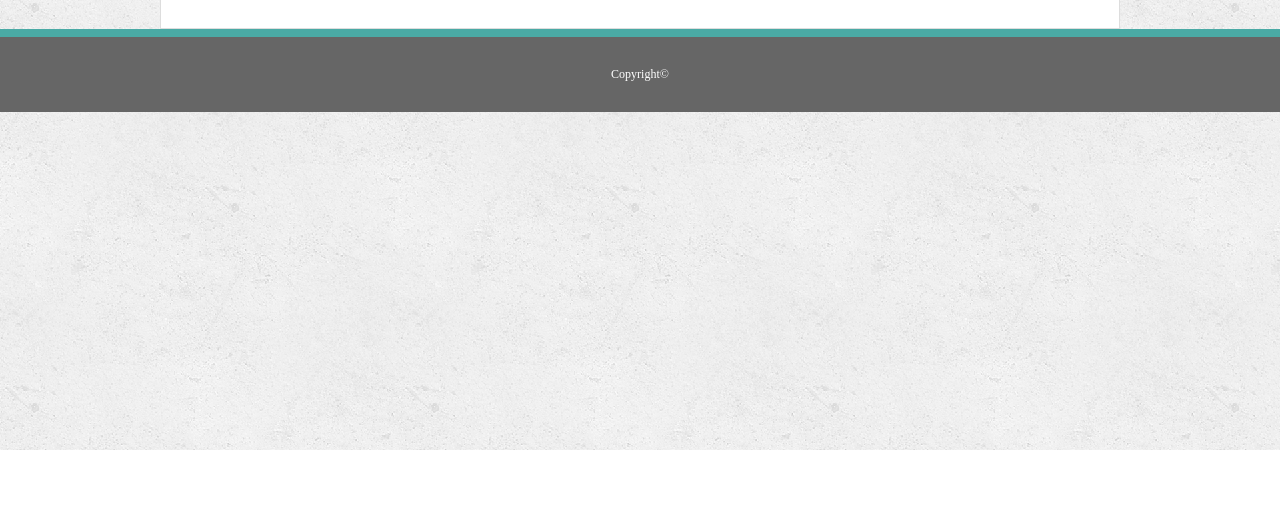
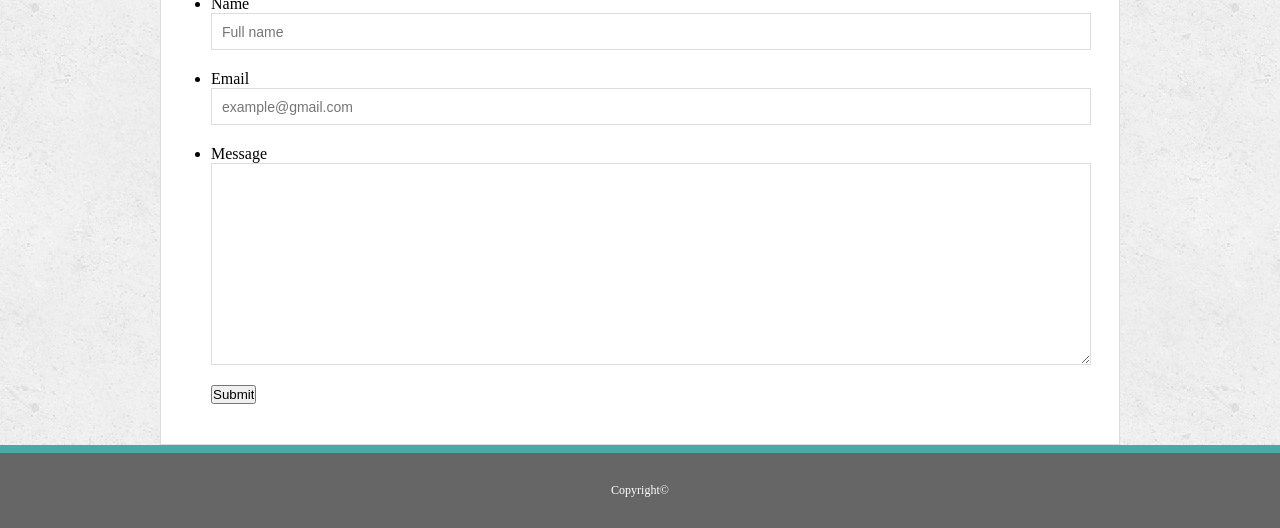
Before and after one commit to NSGuliyev/Grid-Mini-Projects, a plain HTML site: page contact.html in a window 1280 px wide. Shown: the part 350-878 px from the top of the page. Before the commit the page ends 800 px from the top, so only its background shows below. Drawn offline with Linux system fonts and the light colour scheme.

Commit message:
new update

```diff
--- a/contact.html
+++ b/contact.html
@@ -15,9 +15,15 @@
           <a href="index.html">Nasimi Guliyev</a>
         </div>
         <ul class="navigation">
-            <a href="index.html"><li>About</li></a>
-            <a href="portfolio.html"><li>Portfolio</li></a>
-            <a href="contact.html"><li>Contact</li></a>
+          <a href="index.html">
+            <li>About</li>
+          </a>
+          <a href="portfolio.html">
+            <li>Portfolio</li>
+          </a>
+          <a href="contact.html">
+            <li>Contact</li>
+          </a>
         </ul>
       </div>
     </div>
@@ -27,11 +33,11 @@
     <section class="main-section">
       <h1>Contact</h1>
 
-      <form>
+      <form id="contact-form">
         <ul>
           <li>
             <label for="name">Name</label>
-            <input type="text" id="name" name="name" placeholder="John Smith" required="required">
+            <input type="text" id="name" name="name" placeholder="Full name" required="required">
           </li>
           <li>
             <label for="email">Email</label>
@@ -44,10 +50,11 @@
         </ul>
         <input type="submit">
       </form>
+
     </section>
+
   </div>
 
-    </section>
 
 
   <footer id="footer">
--- a/style.css
+++ b/style.css
@@ -86,7 +86,6 @@ body{
     width: 100%;
     max-width: 960px;
     overflow:auto;
-    padding-top: 30px;
     margin: 0 auto;
     display: block;
 }
@@ -156,3 +155,41 @@ h3{
     left: 0;
     width: 100%;
 }
+
+#contact-form ul{
+    margin-bottom: 20px;
+}
+
+#contact-form li {
+    margin-bottom: 20px;
+}
+
+label,
+input[type=text],
+input[type=email],
+textarea{
+    display:block;
+    width: 100%;
+}
+
+input[type=text],
+input[type=email],
+textarea{
+    height: 35px;
+    padding: 0 10px;
+    font-size: 14px;
+    border: 1px solid #ddd;
+}
+
+textarea{
+    height: 200px;
+}
+
+input[typy=submit]{
+    padding: 10px 30px;
+    font-size: 18px;
+    color: #fff;
+    cursor: pointer;
+    background: #4aaaa5;
+    border: 0 none;
+}
```
Lines whose indentation alone changed are shown as unchanged.
